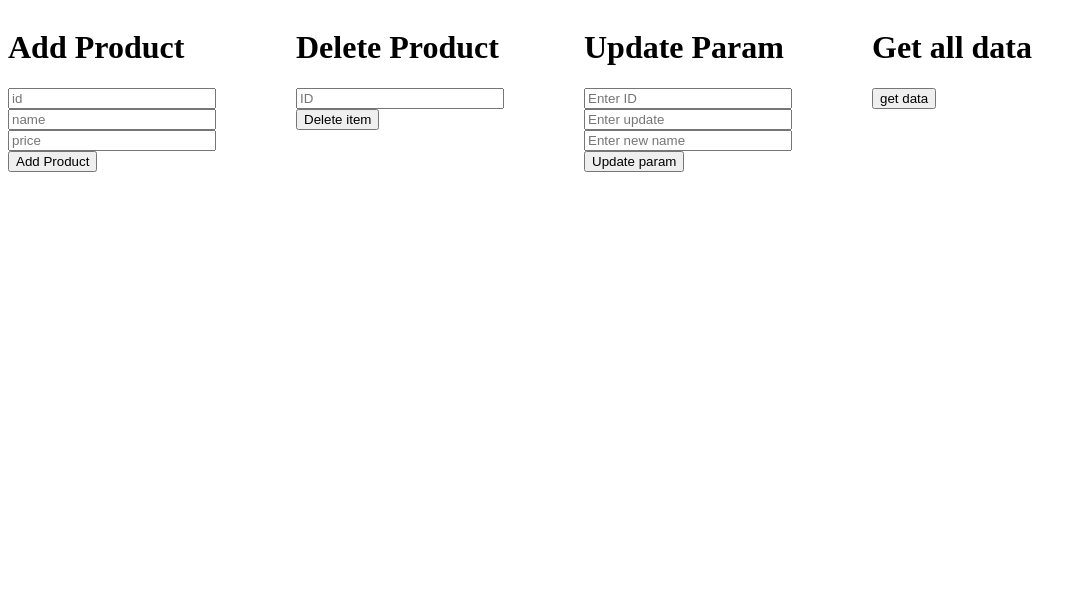
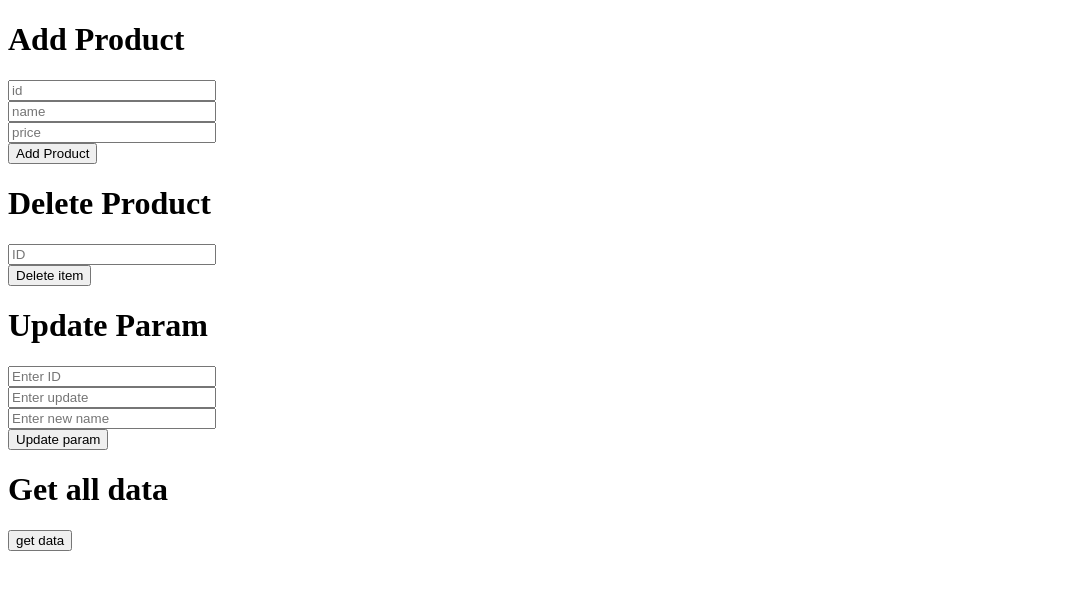
Before and after one commit to Aakash-Naykude/roadbackend2, a website: page frontend/index.html in a window 1280 px wide. Shown: the whole page, without its empty margins (0-1087 px from the left). Drawn offline with Linux system fonts and the light colour scheme.

Commit message:
Update index.html

```diff
--- a/frontend/index.html
+++ b/frontend/index.html
@@ -12,7 +12,7 @@
     </style>
 </head>
 <body>
-    <div style="display: flex; gap: 80px;">
+    <div>
         <div>
             <h1>Add Product</h1>
             <input type="number" id="id" placeholder="id">
```
